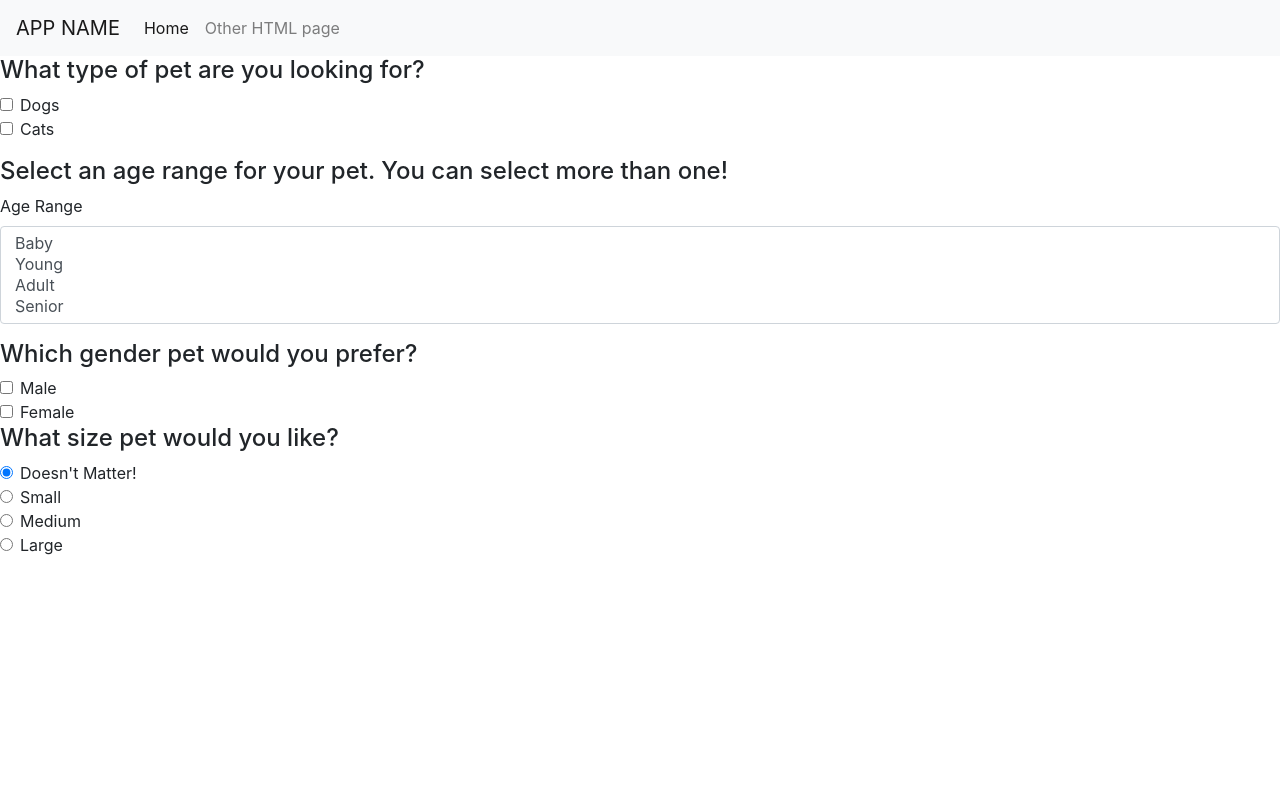
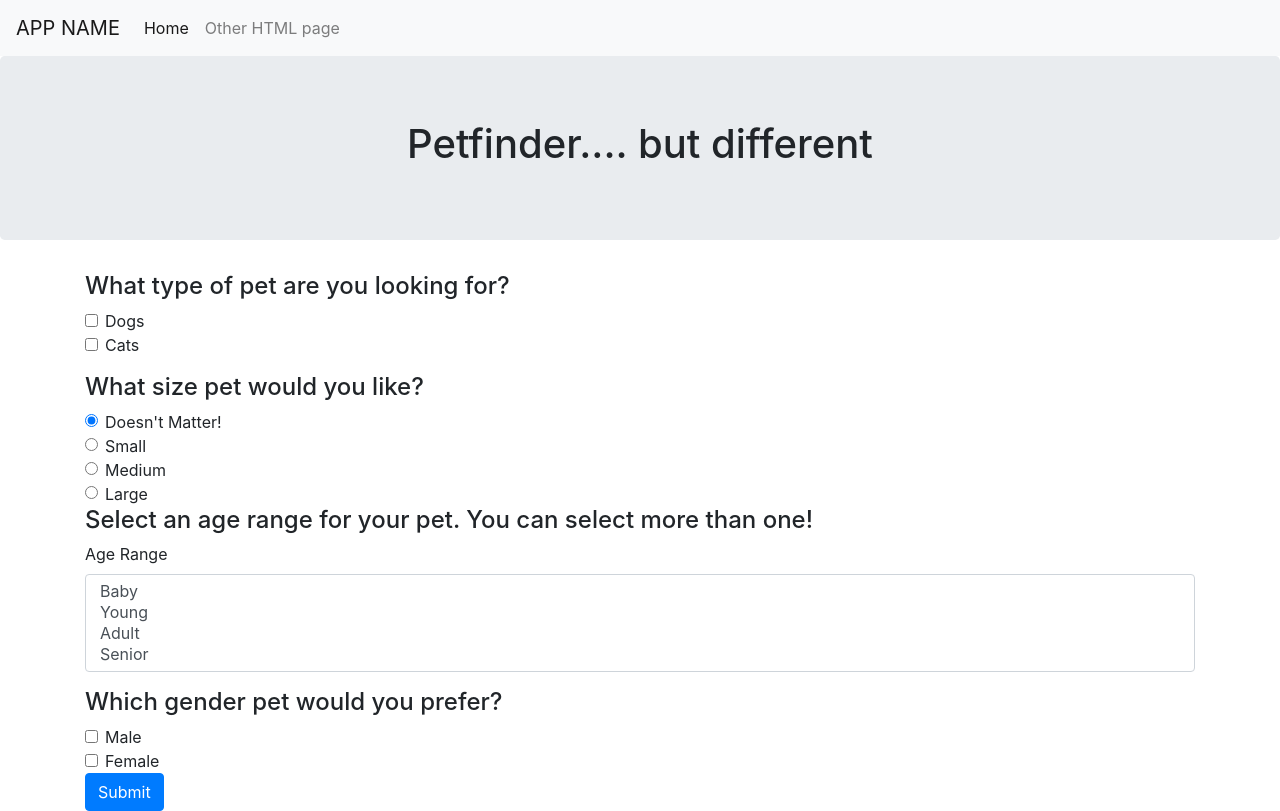
Before and after one commit to slconsidine/project-1, a plain HTML site: page index.html in a window 1280 px wide. Drawn offline with nearby package versions, Linux system fonts and the light colour scheme.

Commit message:
Added correct jquery link and submit button to form.

```diff
--- a/index.html
+++ b/index.html
@@ -15,9 +15,7 @@
     <script src="https://stackpath.bootstrapcdn.com/bootstrap/4.4.1/js/bootstrap.min.js" integrity="sha384-wfSDF2E50Y2D1uUdj0O3uMBJnjuUD4Ih7YwaYd1iqfktj0Uod8GCExl3Og8ifwB6" crossorigin="anonymous"></script>
 
     <!-- jQuery -->
-    <script src="https://code.jquery.com/jquery-3.4.1.slim.min.js" integrity="sha384-J6qa4849blE2+poT4WnyKhv5vZF5SrPo0iEjwBvKU7imGFAV0wwj1yYfoRSJoZ+n" crossorigin="anonymous"></script>
-    <script src="https://cdn.jsdelivr.net/npm/popper.js@1.16.0/dist/umd/popper.min.js" integrity="sha384-Q6E9RHvbIyZFJoft+2mJbHaEWldlvI9IOYy5n3zV9zzTtmI3UksdQRVvoxMfooAo" crossorigin="anonymous"></script>
-    <script src="https://stackpath.bootstrapcdn.com/bootstrap/4.4.1/js/bootstrap.min.js" integrity="sha384-wfSDF2E50Y2D1uUdj0O3uMBJnjuUD4Ih7YwaYd1iqfktj0Uod8GCExl3Og8ifwB6" crossorigin="anonymous"></script>
+    <script src="https://code.jquery.com/jquery-3.4.1.js" integrity="sha256-WpOohJOqMqqyKL9FccASB9O0KwACQJpFTUBLTYOVvVU=" crossorigin="anonymous"></script>
 
     <!-- My CSS -->
 
@@ -45,6 +43,11 @@
         </div>
     </nav>
 
+  <div class="jumbotron text-center">
+    <h1>Petfinder.... but different</h1>
+  </div>
+
+  <div class="container">
     <!-- Petmatcher Form -->
     <form>
         <!-- Radio Buttons to Select Pet-->
@@ -62,33 +65,6 @@
                   Cats
                 </label>
               </div>
-        </div>
-
-        <!-- Select Age for Pets-->
-        <h4>Select an age range for your pet. You can select more than one!</h4>
-        <div class="form-group">
-            <label for="exampleFormControlSelect2">Age Range</label>
-            <select multiple class="form-control" id="age-range">
-                <option>Baby</option>
-                <option>Young</option>
-                <option>Adult</option>
-                <option>Senior</option>
-            </select>
-        </div>
-
-        <!-- Select Gender for Pets-->
-        <h4>Which gender pet would you prefer?</h4>
-        <div class="form-check">
-            <input class="form-check-input" type="checkbox" value="" id="form-male">
-            <label class="form-check-label" for="form-gender-male">
-                Male
-            </label>
-        </div>
-        <div class="form-check">
-            <input class="form-check-input" type="checkbox" value="" id="form-female">
-            <label class="form-check-label" for="form-gender-female">
-                Female
-            </label>
         </div>
 
         <!-- Select Size -->
@@ -118,7 +94,37 @@
             </label>
         </div>
 
+        <!-- Select Age for Pets-->
+        <h4>Select an age range for your pet. You can select more than one!</h4>
+        <div class="form-group">
+            <label for="exampleFormControlSelect2">Age Range</label>
+            <select multiple class="form-control" id="age-range">
+                <option>Baby</option>
+                <option>Young</option>
+                <option>Adult</option>
+                <option>Senior</option>
+            </select>
+        </div>
+
+        <!-- Select Gender for Pets-->
+        <h4>Which gender pet would you prefer?</h4>
+        <div class="form-check">
+            <input class="form-check-input" type="checkbox" value="" id="form-male">
+            <label class="form-check-label" for="form-gender-male">
+                Male
+            </label>
+        </div>
+        <div class="form-check">
+            <input class="form-check-input" type="checkbox" value="" id="form-female">
+            <label class="form-check-label" for="form-gender-female">
+                Female
+            </label>
+        </div>
+        <button type="submit" class="btn btn-primary">Submit</button>
+
+
       </form>
+  </div>
 
 </body>
 </html>
```
